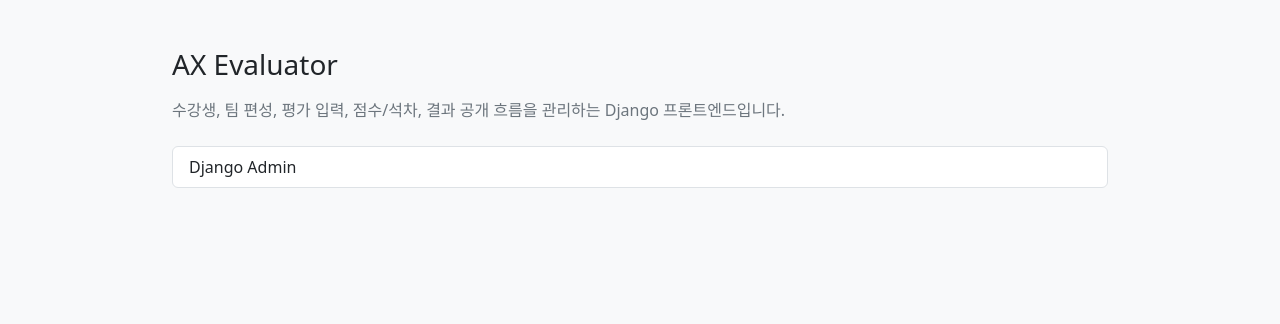
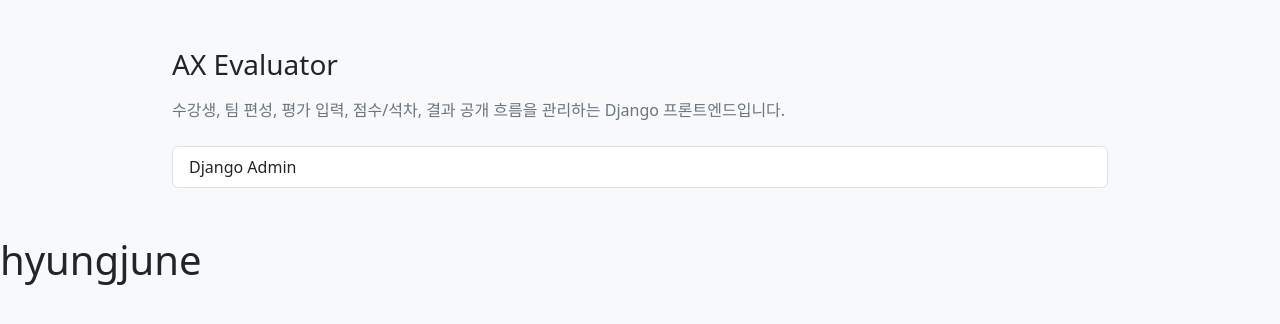
Before and after one commit to jin-park0115/ax-evalutator, a Django app: template project/templates/home.html in a window 1280 px wide. Shown: the part 57-381 px from the top of the page. Run offline with Django 5.2, Linux system fonts and the light colour scheme; the template is opened without the code that fills it, so the values that code supplies are empty.

Commit message:
docs: test

```diff
--- a/project/templates/base.html
+++ b/project/templates/base.html
@@ -18,6 +18,7 @@
   <main class="container py-4">
     {% block content %}{% endblock %}
   </main>
+  <h1>hyungjune</h1>
   <script src="https://cdn.jsdelivr.net/npm/bootstrap@5.3.3/dist/js/bootstrap.bundle.min.js"></script>
 </body>
 </html>
```
